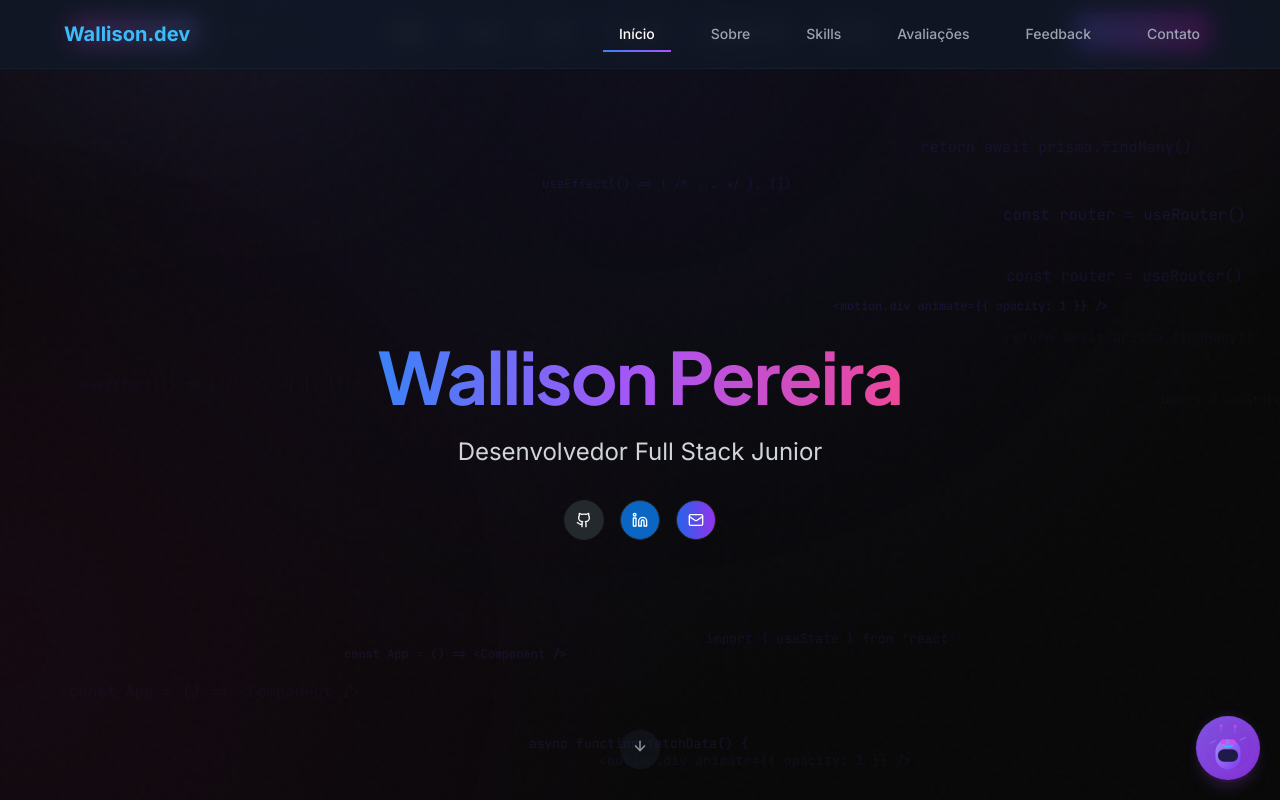
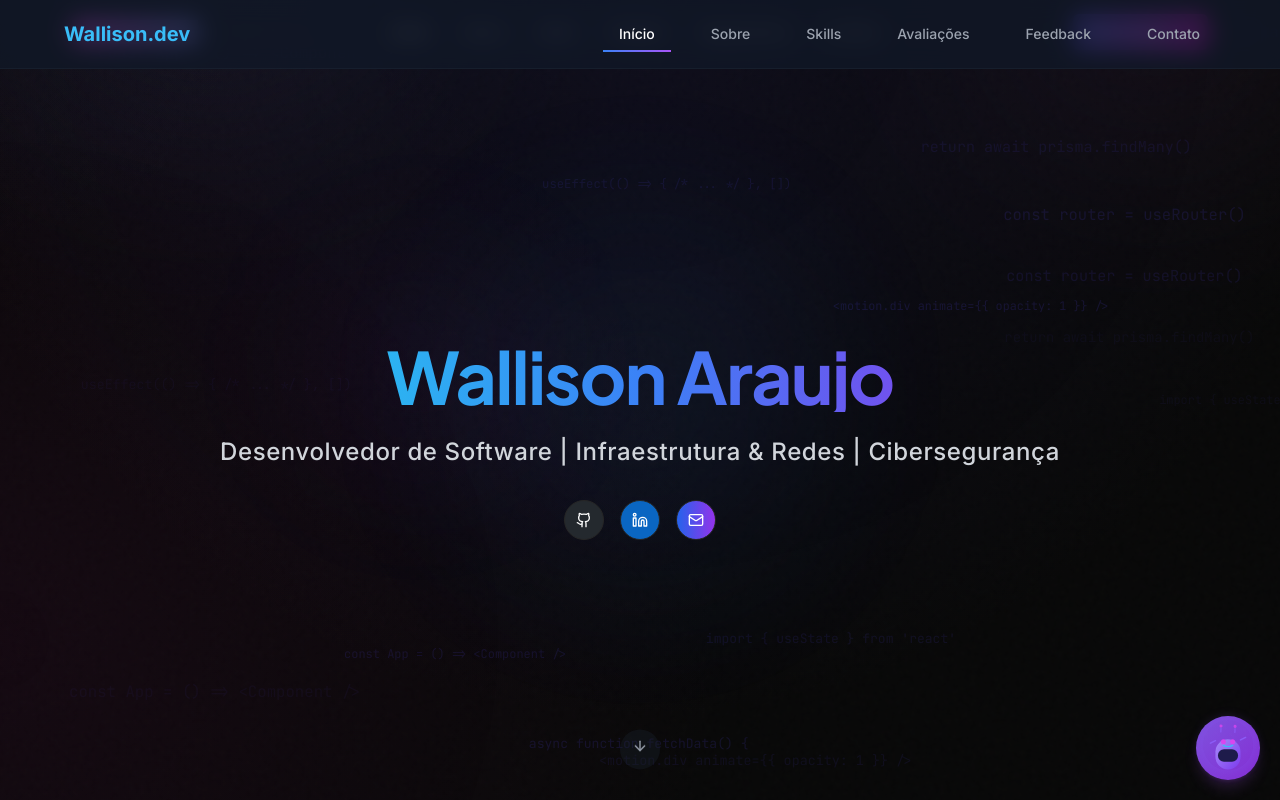
Before and after one commit to WallisonWS/wallison.dev, a Next.js app: page / in a window 1280 px wide. Shown: the top 800 px of the page. Built offline with nearby package versions, Linux system fonts and the light colour scheme.

Commit message:
feat: customize profile identification and social links

```diff
--- a/components/portfolio/portfolio-container.tsx
+++ b/components/portfolio/portfolio-container.tsx
@@ -202,23 +202,27 @@ export default function PortfolioContainer() {
       </AnimatePresence>
 
       <section id="home" className="min-h-screen flex items-center justify-center relative pt-20">
+        {/* Glow neon no fundo do Hero para design premium */}
+        <div className="absolute top-1/2 left-1/2 -translate-x-1/2 -translate-y-1/2 w-[350px] h-[350px] bg-blue-500/10 rounded-full blur-[100px] pointer-events-none -z-10 animate-pulse-subtle" />
+        <div className="absolute top-1/3 left-1/4 w-[200px] h-[200px] bg-purple-500/5 rounded-full blur-[80px] pointer-events-none -z-10" />
+
         <motion.div style={{ opacity, y }} className="text-center z-10 px-4">
           <motion.h1
             initial={{ opacity: 0, y: 20 }}
             animate={{ opacity: 1, y: 0 }}
             transition={{ duration: 0.8 }}
-            className="text-5xl md:text-7xl font-bold mb-6 bg-clip-text text-transparent bg-gradient-to-r from-blue-500 via-purple-500 to-pink-500"
+            className="text-5xl md:text-7xl font-bold mb-6 bg-clip-text text-transparent bg-gradient-to-r from-cyan-400 via-blue-500 to-purple-600"
           >
-            Wallison Pereira
+            Wallison Araujo
           </motion.h1>
 
           <motion.p
             initial={{ opacity: 0 }}
             animate={{ opacity: 1 }}
             transition={{ delay: 0.3 }}
-            className="text-xl md:text-2xl mb-8 text-gray-300"
+            className="text-xl md:text-2xl mb-8 text-gray-300 font-medium tracking-wide"
           >
-            Desenvolvedor Full Stack Junior
+            Desenvolvedor de Software | Infraestrutura & Redes | Cibersegurança
           </motion.p>
 
           <motion.div
@@ -228,19 +232,19 @@ export default function PortfolioContainer() {
             className="flex gap-4 justify-center"
           >
             <SocialButton
-              href="https://github.com/seuusername"
+              href="https://github.com/WallisonWS"
               icon={Github}
               bgColor="bg-[#24292e] hover:bg-[#2f363d] transition-colors"
             />
 
             <SocialButton
-              href="https://linkedin.com/in/seuusername"
+              href="https://linkedin.com/in/wallisonaraujo"
               icon={Linkedin}
               bgColor="bg-[#0a66c2] hover:bg-[#004182] transition-colors"
             />
 
             <SocialButton
-              href="mailto:wallisonpereiradev@gmail.com"
+              href="mailto:wallisonoficial85@gmail.com"
               icon={Mail}
               bgColor="bg-gradient-to-r from-blue-600 to-purple-600 hover:from-blue-700 hover:to-purple-700 transition-colors"
             />
--- a/components/portfolio/portfolio.tsx
+++ b/components/portfolio/portfolio.tsx
@@ -201,7 +201,7 @@ export default function Portfolio() {
             transition={{ duration: 0.8 }}
             className="text-5xl md:text-7xl font-bold mb-6 bg-clip-text text-transparent bg-gradient-to-r from-blue-500 via-purple-500 to-pink-500"
           >
-            Wallison Pereira
+            Wallison Araujo
           </motion.h1>
 
           <motion.p
@@ -210,7 +210,7 @@ export default function Portfolio() {
             transition={{ delay: 0.3 }}
             className="text-xl md:text-2xl mb-8 text-gray-300"
           >
-            Desenvolvedor Full Stack Junior
+            Desenvolvedor de Software | Infraestrutura & Redes | Cibersegurança
           </motion.p>
 
           <motion.div
@@ -220,19 +220,19 @@ export default function Portfolio() {
             className="flex gap-4 justify-center"
           >
             <SocialButton
-              href="https://github.com/seuusername"
+              href="https://github.com/WallisonWS"
               icon={Github}
               bgColor="bg-[#24292e] hover:bg-[#2f363d] transition-colors"
             />
 
             <SocialButton
-              href="https://linkedin.com/in/seuusername"
+              href="https://linkedin.com/in/wallisonaraujo"
               icon={Linkedin}
               bgColor="bg-[#0a66c2] hover:bg-[#004182] transition-colors"
             />
 
             <SocialButton
-              href="mailto:contato@wallison.dev"
+              href="mailto:wallisonoficial85@gmail.com"
               icon={Mail}
               bgColor="bg-gradient-to-r from-blue-600 to-purple-600 hover:from-blue-700 hover:to-purple-700 transition-colors"
             />
```
